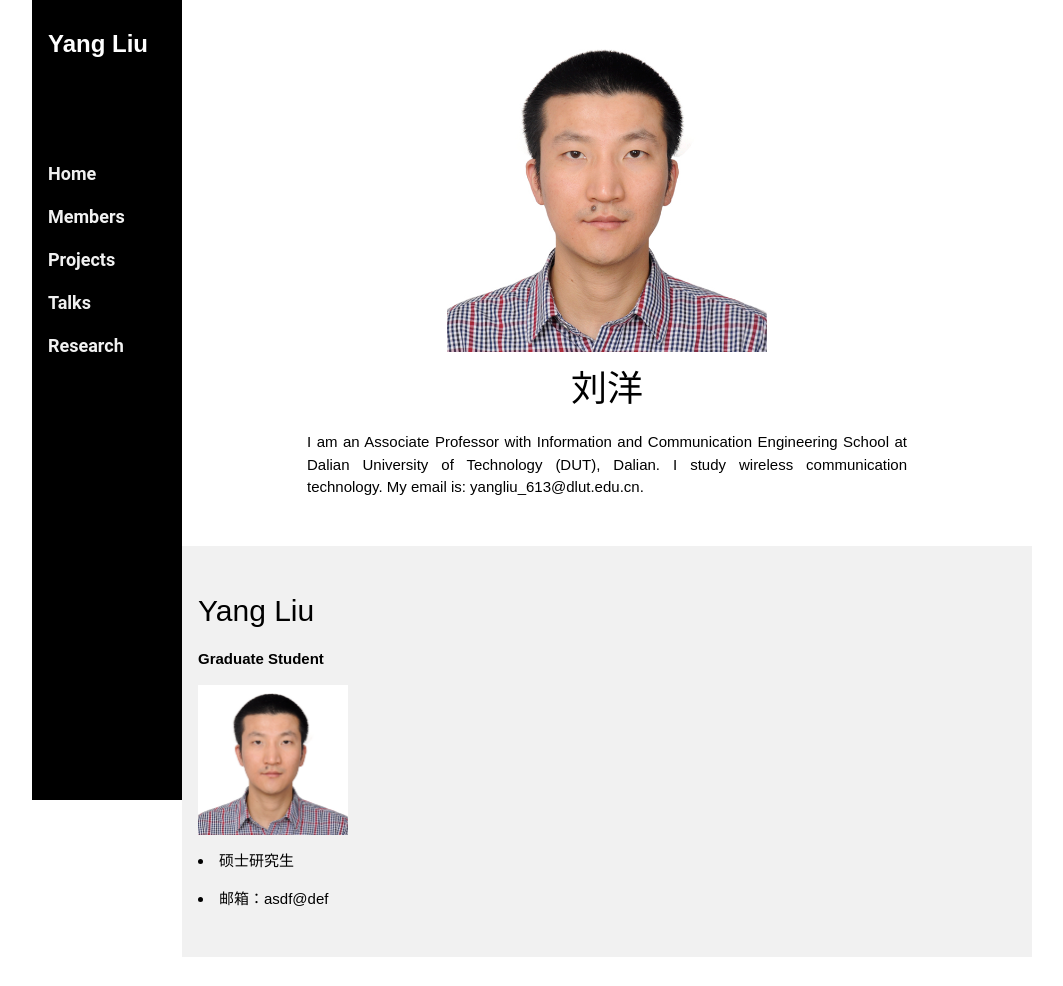
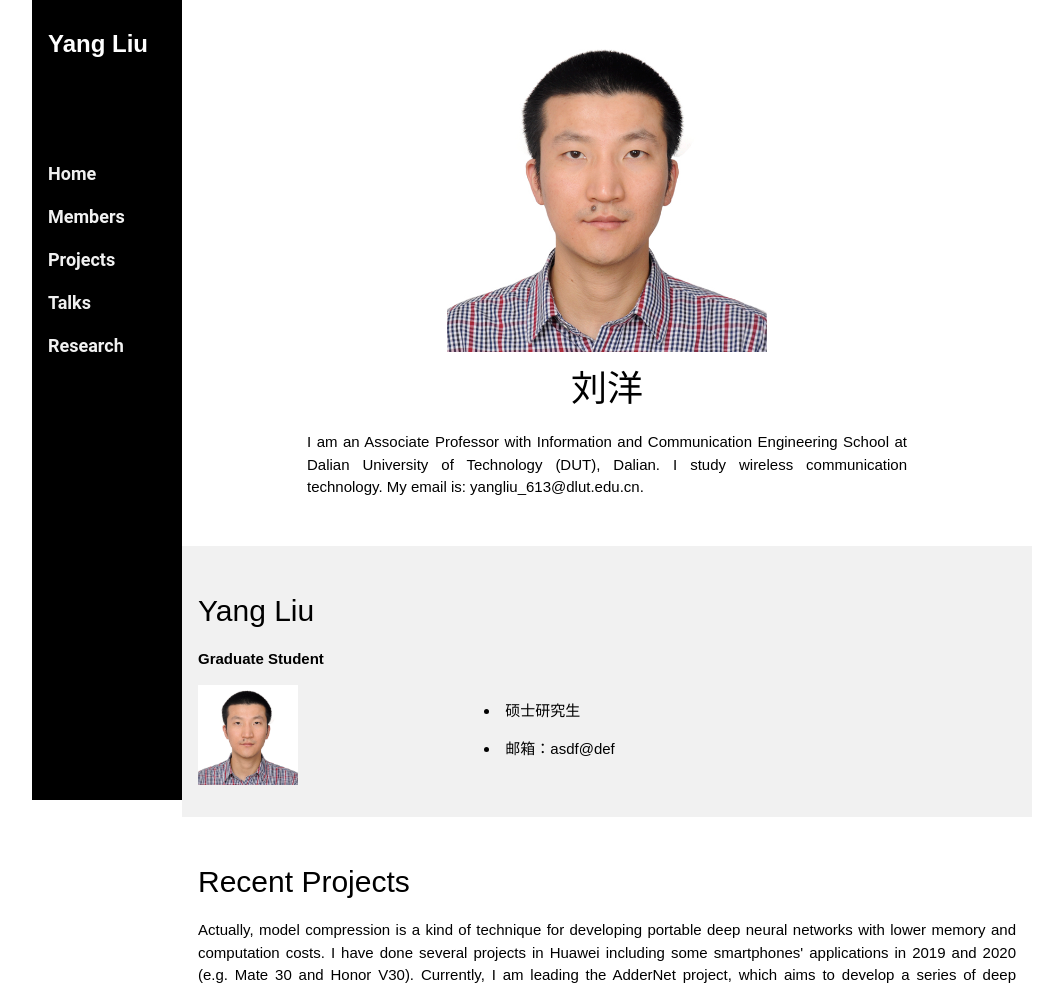
Before and after one commit to liuocean613/liuocean613.github.io, a plain HTML site: page index.html in a window 1280 px wide. Shown: the top 986 px of the page, without its empty margins (108-1171 px from the left). Drawn offline with Linux system fonts and the light colour scheme.

Commit message:
Update index.html

```diff
--- a/index.html
+++ b/index.html
@@ -81,11 +81,11 @@
     <h2>Yang Liu</h2>
     <p style='font-weight:bold;'>Graduate Student</p>
     <!-- person image -->
-    <div, class="person_image">
+    <div class="person_image">
     <img style="width: 35%; max-width: 150px" src="images/YL_Photo.jpg" alt="photo">
     </div>
     <!-- person info -->
-    <div, class="person_info">
+    <div class="person_info">
     <p><li> 硕士研究生 </li></p>
     <p><li> 邮箱：asdf@def </li></p>
     </div>
```
